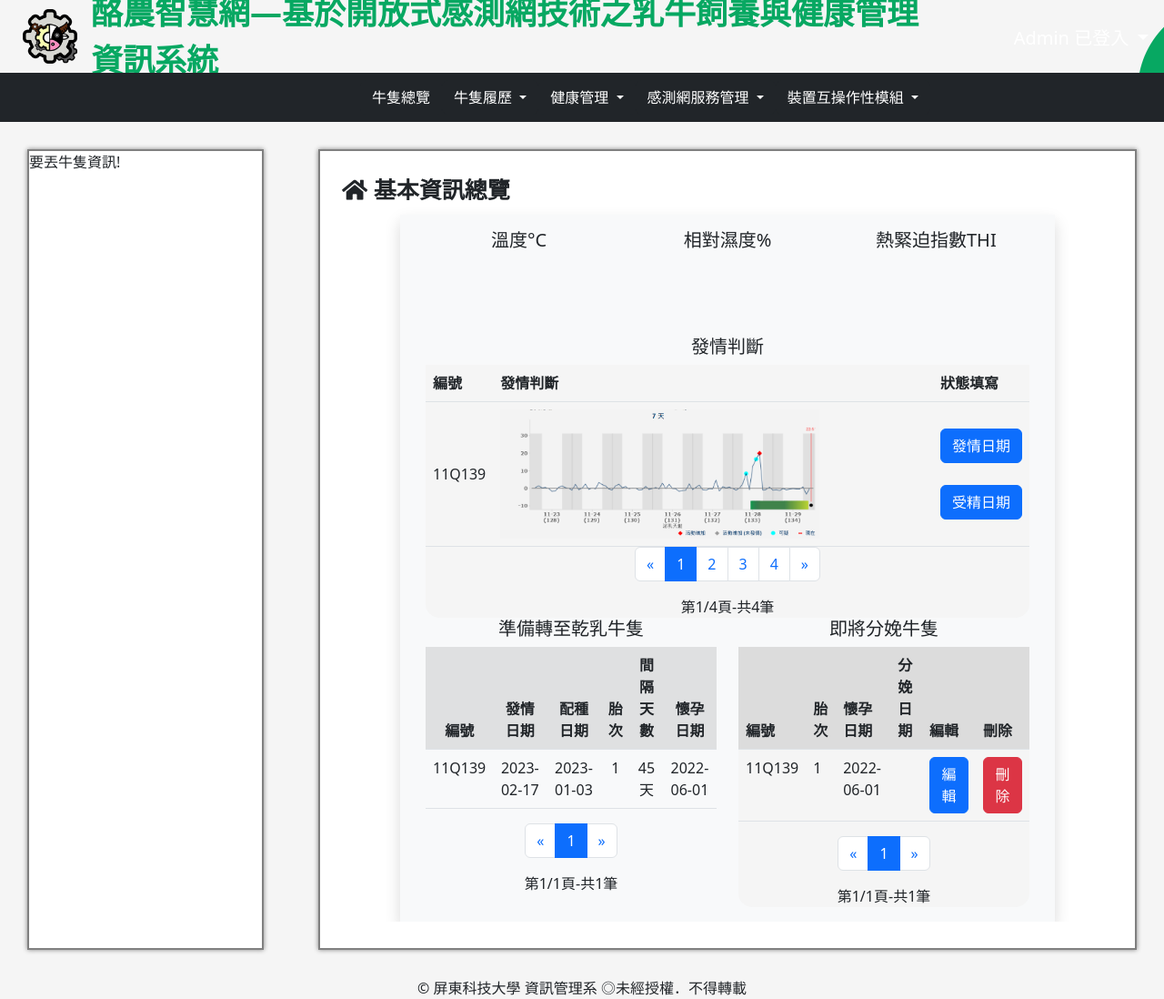
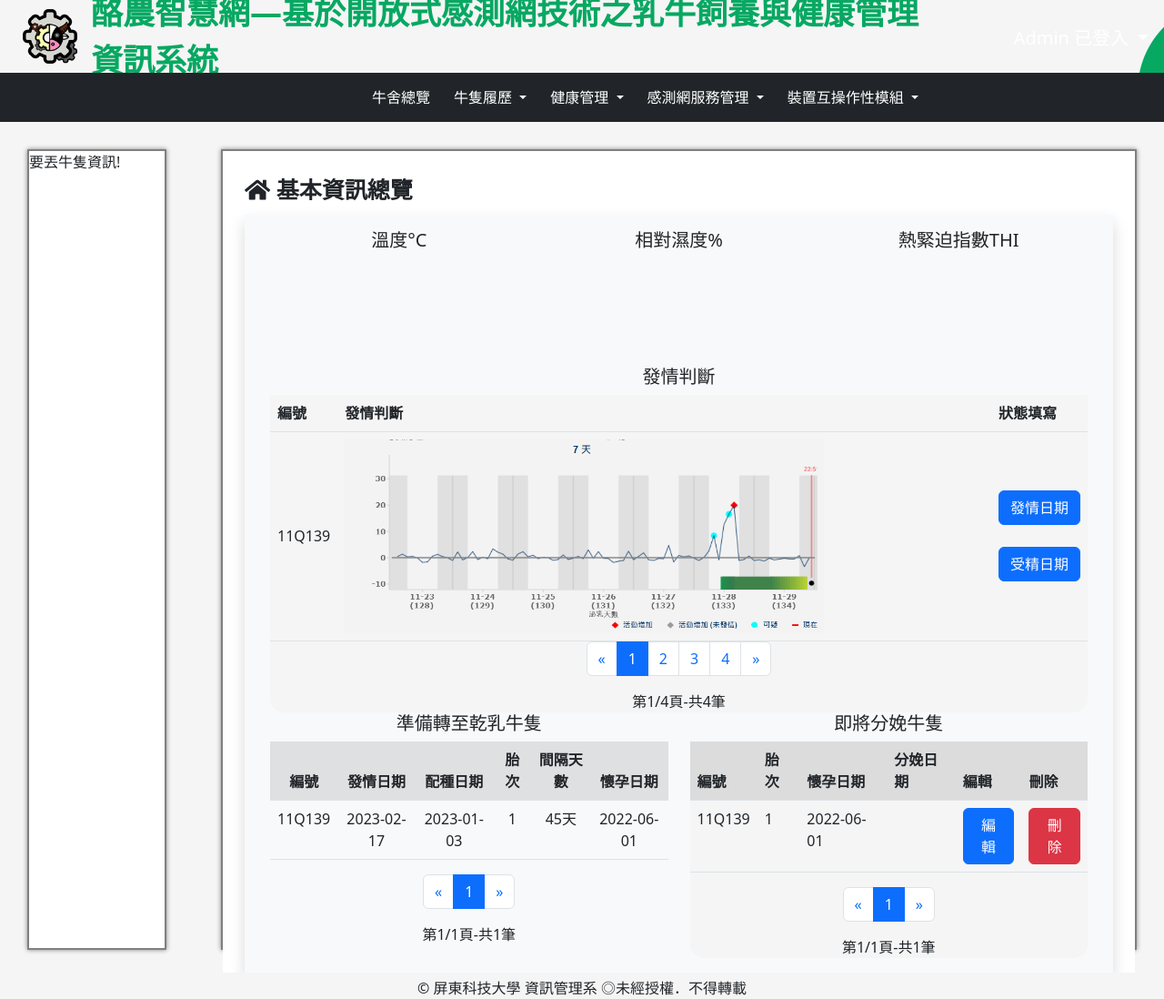
Before and after one commit to B10956004/CowMis, a PHP site: page /home.php in a window 1280 px wide. Shown: the whole page at 91% size. Run offline with PHP 8.4, Linux system fonts and the light colour scheme; a user stored in the database is signed in; data comes from the database, SQL or seed files in the repository; some libraries are stand-ins or nearby versions.

Commit message:
change container size

```diff
--- a/home.php
+++ b/home.php
@@ -108,7 +108,7 @@ if (isset($_POST['Logout']) && $_POST['Logout'] == "true") {
                             <ul class="navbar-nav">
                                 <li class="nav-item dropdown">
                                     <button class="btn btn-dark" data-bs-toggle="dropdown" aria-expanded="false">
-                                        <a class="dropdown-item" onclick="change_OverView() ;">牛隻總覽</a>
+                                        <a class="dropdown-item" onclick="change_OverView() ;">牛舍總覽</a>
                                     </button>
                                 </li>
                             </ul>
@@ -166,15 +166,15 @@ if (isset($_POST['Logout']) && $_POST['Logout'] == "true") {
         </header>
         <!-------網頁內文---------->
         <div class="container-all " style="background-color:#F5F5F5">
-            <div class="col-12 col-sm-3 ">
+            <div class="col-12 col-sm-2 ">
                 <div class="container-list" style="background-color:white;border:2px gray solid;height:110vh;margin: 30px;box-shadow: 0px 0px 5px  gray;">
                     要丟牛隻資訊!
                 </div>
             </div>
-            <div class="col-12 col-sm-9 " style="background-color:#F5F5F5; ">
+            <div class="col-12 col-sm-10 " style="background-color:#F5F5F5; ">
                 <div class="container-list" style="background-color:white;border:2px gray solid;height:110vh;margin: 30px;box-shadow: 0px 0px 5px  gray;">
                     <center>
-                        <iframe id="frame" src="fOverView/overView.php" style="display: block;border:none; width:100%; height:auto;"></iframe>
+                        <iframe id="frame" scrolling="no" src="fOverView/overView.php" style="display: block;border:none; width:100%; height:auto;"></iframe>
                     </center>
                 </div>
                 <script>
```
